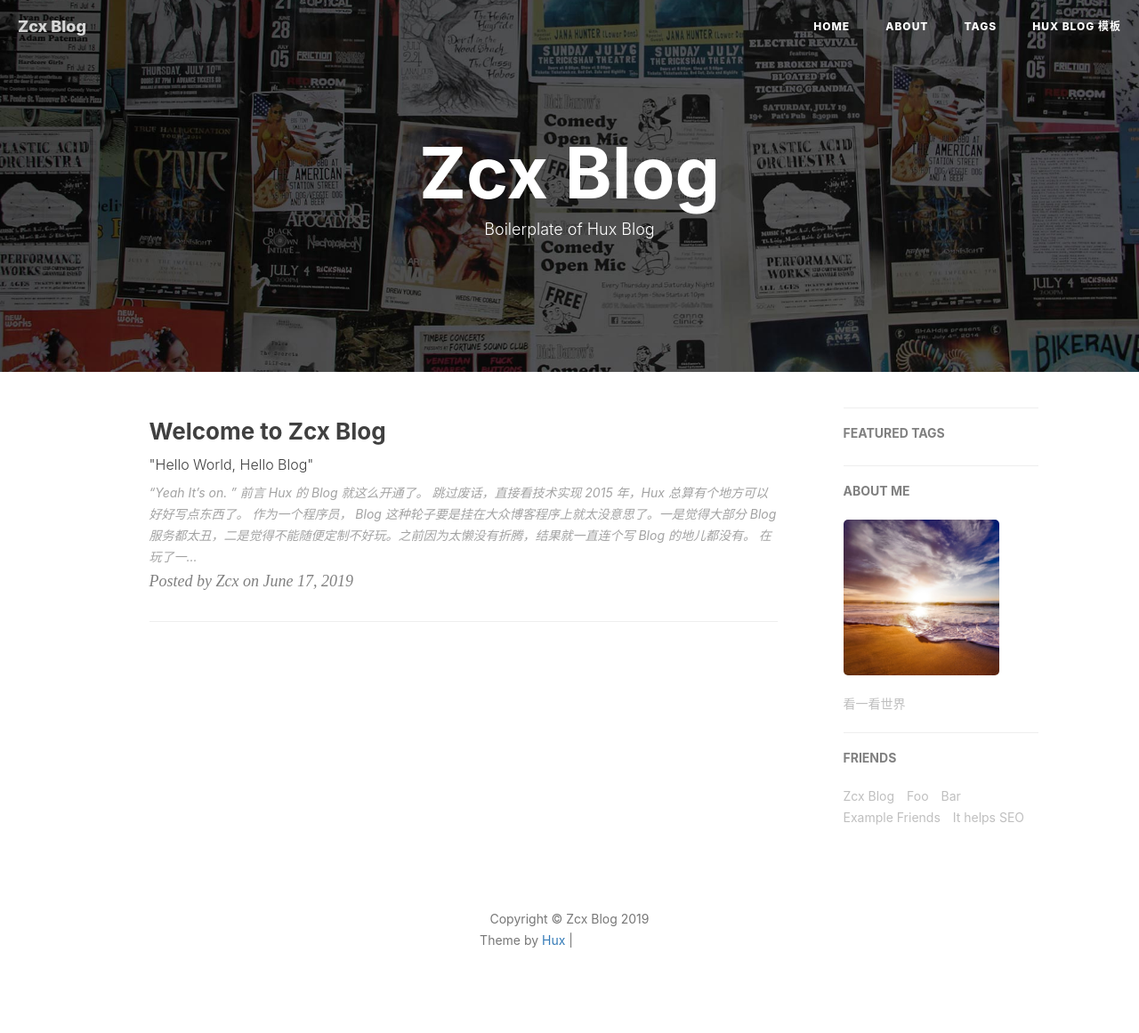
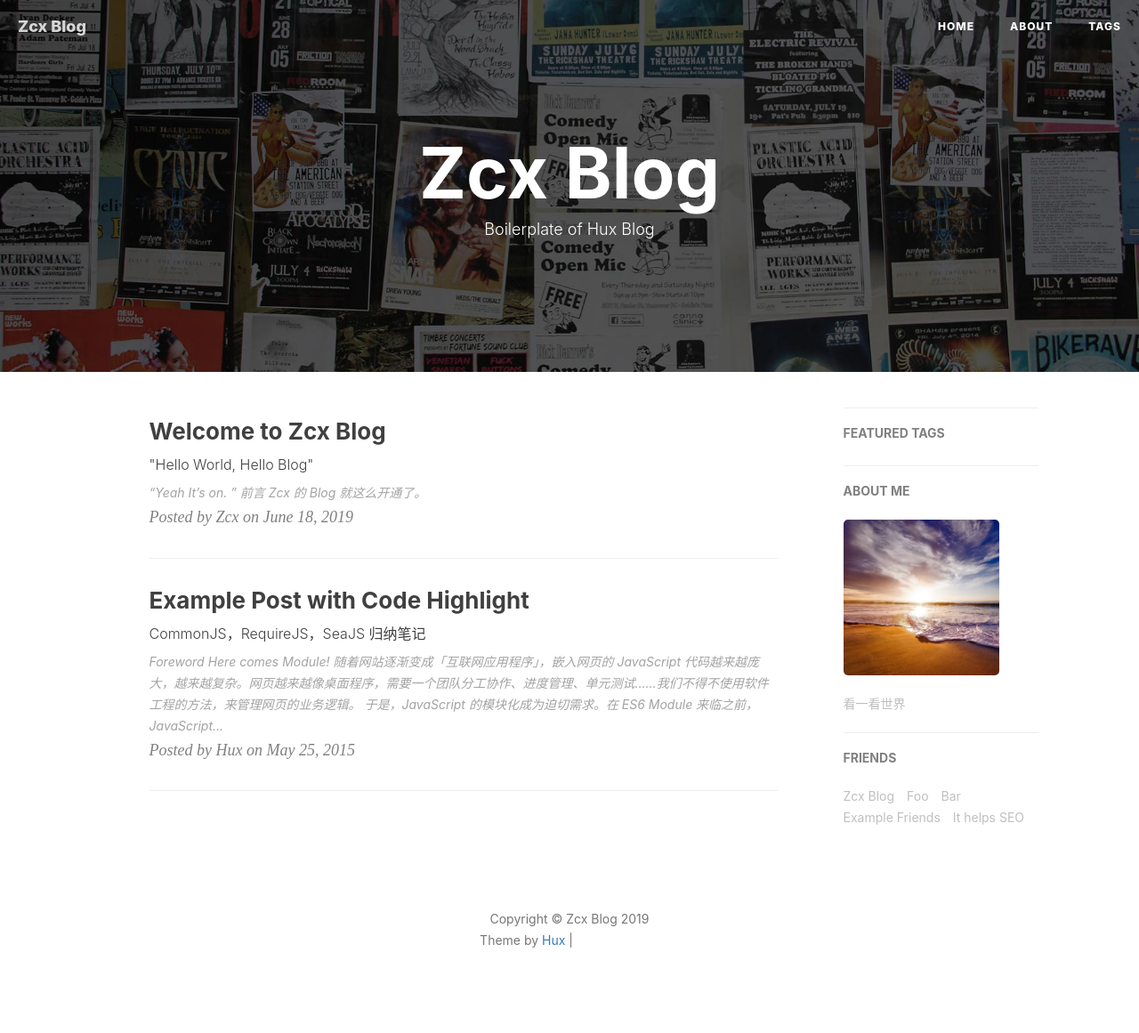
Before and after one commit to ChaoxuZhong/ChaoxuZhong.github.io, a Jekyll site: the page built from index.html, in a window 1280 px wide. Shown: the whole page at 89% size. Built offline with Jekyll 4.4.1, drawn with Linux system fonts in a browser that asks for light colours; nearby versions of some CDN libraries; the list of posts is cut into pages by our own code; comment, search, counter and statistics services are not loaded; part of the change alters nothing that is shown; grey boxes are pictures that could not be loaded.

````diff
--- a/_config.yml
+++ b/_config.yml
@@ -6,7 +6,7 @@ email: chaoxuzhong.me@gmail.com
 description: "Zcx Blog"
 keyword: ""
 url: ""              # your host, for absolute URL
-baseurl: "/zcxblog"         # for example, '/blog' if your blog hosted on 'host/blog'
+baseurl: "/"         # for example, '/blog' if your blog hosted on 'host/blog'
 
 
 
--- /dev/null
+++ b/_posts/2015-05-25-js-module-loader.markdown
@@ -0,0 +1,320 @@
+---
+layout:     post
+title:      "Example Post with Code Highlight"
+subtitle:   "CommonJS，RequireJS，SeaJS 归纳笔记"
+date:       2015-05-25
+author:     "Hux"
+header-img: "img/post-bg-js-module.jpg"
+tags:
+    - 前端开发
+    - JavaScript
+---
+
+
+
+## Foreword
+
+> Here comes Module!
+
+随着网站逐渐变成「互联网应用程序」，嵌入网页的 JavaScript 代码越来越庞大，越来越复杂。网页越来越像桌面程序，需要一个团队分工协作、进度管理、单元测试……我们不得不使用软件工程的方法，来管理网页的业务逻辑。
+
+于是，JavaScript 的模块化成为迫切需求。在 ES6 Module 来临之前，JavaScript 社区提供了强大支持，尝试在现有的运行环境下，实现模块的效果。
+
+
+---
+
+## Catalog
+
+
+1.  [CommonJS & Node](#commonjs--node)
+3.  [History](#history)
+4.  [RequireJS & AMD](#requirejs--amd)
+5.  [SeaJS & CMD](#seajs--cmd)
+6.  [AMD vs CMD](#amd-vs-cmd)
+7.  [WebPack](#webpack)
+
+
+
+## CommonJS & Node
+
+> Javascript: not just for browsers any more! —— CommonJS Slogen
+
+前端模块化的事实标准之一，2009 年 8 月，[CommonJS](http://wiki.commonjs.org/wiki/CommonJS) 诞生。
+
+CommonJS 本质上只是一套规范（API 定义），而 Node.js 采用并实现了部分规范，CommonJS Module 的写法也因此广泛流行。
+
+
+让我们看看 Node 中的实现：
+
+```js
+// 由于 Node 原生支持模块的作用域，并不需要额外的 wrapper
+// "as though the module was wrapped in a function"
+
+var a = require('./a')  // 加载模块（同步加载）
+a.doSomething()         // 等上一句执行完才会执行
+
+exports.b = function(){ // 暴露 b 函数接口
+  // do something
+}
+```
+
+`exports`是一个内置对象，就像`require`是一个内置加载函数一样。如果你希望直接赋值一个完整的对象或者构造函数，覆写`module.exports`就可以了。
+
+CommonJS 前身叫 ServerJS ，**后来希望能更加 COMMON，成为通吃各种环境的模块规范，改名为 CommonJS** 。CommonJS 最初只专注于 Server-side 而非浏览器环境，因此它采用了同步加载的机制，这对服务器环境（硬盘 I/O 速度）不是问题，而对浏览器环境（网速）来说并不合适。
+
+
+因此，各种适用于浏览器环境的模块框架与标准逐个诞生，他们的共同点是：
+
+* 采用异步加载（预先加载所有依赖的模块后回调执行，符合浏览器的网络环境）
+* 虽然代码风格不同，但其实都可以看作 CommonJS Modules 语法的变体。
+* 都在向着 **COMMON** 的方向进化：**兼容不同风格，兼容浏览器和服务器两种环境**
+
+本文接下来要讨论的典例是：
+
+* RequireJS & AMD（异步加载，预执行，依赖前置。默认推荐 AMD 写法）
+* SeaJS & CMD（异步加载，懒执行，依赖就近，默认推荐 CommonJS 写法）
+
+
+
+
+
+## History
+
+<!--<h2 id="history"> History </h2>-->
+
+> 此段落参考自玉伯的 [前端模块化开发那点历史](https://github.com/seajs/seajs/issues/588)
+
+09-10 年间，CommonJS（那时还叫 ServerJS） 社区推出 [Modules/1.0](http://wiki.commonjs.org/wiki/Modules) 规范，并且在 Node.js 等环境下取得了很不错的实践。
+
+09年下半年这帮充满干劲的小伙子们想把 ServerJS 的成功经验进一步推广到浏览器端，于是将社区改名叫 CommonJS，同时激烈争论 Modules 的下一版规范。分歧和冲突由此诞生，逐步形成了三大流派：
+
+
+1. **Modules/1.x** 流派。这个观点觉得 1.x 规范已经够用，只要移植到浏览器端就好。要做的是新增 [Modules/Transport](http://wiki.commonjs.org/wiki/Modules/Transport) 规范，即在浏览器上运行前，先通过转换工具将模块转换为符合 Transport 规范的代码。主流代表是服务端的开发人员。现在值得关注的有两个实现：越来越火的 component 和走在前沿的 es6 module transpiler。
+2. **Modules/Async** 流派。这个观点觉得浏览器有自身的特征，不应该直接用 Modules/1.x 规范。这个观点下的典型代表是 [AMD](http://wiki.commonjs.org/wiki/Modules/AsynchronousDefinition) 规范及其实现 [RequireJS](http://requirejs.org/)。这个稍后再细说。
+3. **Modules/2.0** 流派。这个观点觉得浏览器有自身的特征，不应该直接用 Modules/1.x 规范，但应该尽可能与 Modules/1.x 规范保持一致。这个观点下的典型代表是 BravoJS 和 FlyScript 的作者。BravoJS 作者对 CommonJS 的社区的贡献很大，这份 Modules/2.0-draft 规范花了很多心思。FlyScript 的作者提出了 Modules/Wrappings 规范，这规范是 CMD 规范的前身。可惜的是 BravoJS 太学院派，FlyScript 后来做了自我阉割，将整个网站（flyscript.org）下线了。这个观点在本文中的典型代表就是 SeaJS 和 CMD 了
+
+
+补一嘴：阿里 KISSY 的 KMD 其实跟 AMD 非常类似，只是用 `add`和`use` 两个源自于 YUI Modules 的函数名替换了 `define` 和 `require` ，但其原理更接近 RequireJS ，与 YUI Modules 的 `Y` 沙箱 Attach 机制并不相同
+
+
+## RequireJS & AMD
+
+[AMD (Async Module Definition)](http://wiki.commonjs.org/wiki/Modules/AsynchronousDefinition) 是 RequireJS 在推广过程中对模块定义的规范化产出。
+
+> RequireJS is a JavaScript file and module loader. It is optimized for in-browser use, but it can be used in other JavaScript environments
+
+RequireJS 主要解决的还是 CommonJS 同步加载脚本不适合浏览器 这个问题：
+
+```js
+//CommonJS
+
+var Employee = require("types/Employee");
+
+function Programmer (){
+    //do something
+}
+
+Programmer.prototype = new Employee();
+
+//如果 require call 是异步的，那么肯定 error
+//因为在执行这句前 Employee 模块肯定来不及加载进来
+```
+> As the comment indicates above, if require() is async, this code will not work. However, loading scripts synchronously in the browser kills performance. So, what to do?
+
+所以我们需要 **Function Wrapping** 来获取依赖并且提前通过 script tag 提前加载进来
+
+
+```js
+//AMD Wrapper
+
+define(
+    [types/Employee],    //依赖
+    function(Employee){  //这个回调会在所有依赖都被加载后才执行
+
+        function Programmer(){
+            //do something
+        };
+
+        Programmer.prototype = new Employee();
+        return Programmer;  //return Constructor
+    }
+)
+```
+
+当依赖模块非常多时，这种**依赖前置**的写法会显得有点奇怪，所以 AMD 给了一个语法糖， **simplified CommonJS wrapping**，借鉴了 CommonJS 的 require 就近风格，也更方便对 CommonJS 模块的兼容：
+
+```js
+define(function (require) {
+    var dependency1 = require('dependency1'),
+        dependency2 = require('dependency2');
+
+    return function () {};
+});
+```
+The AMD loader will parse out the `require('')` calls by using `Function.prototype.toString()`, then internally convert the above define call into this:
+
+```js
+define(['require', 'dependency1', 'dependency2'], function (require) {
+    var dependency1 = require('dependency1'),
+        dependency2 = require('dependency2');
+
+    return function () {};
+});
+```
+
+出于`Function.prototype.toString()`兼容性和性能的考虑，最好的做法还是做一次 **optimized build**
+
+
+
+AMD 和 CommonJS 的核心争议如下：
+
+### 1. **执行时机**
+
+Modules/1.0:
+
+```js
+var a = require("./a") // 执行到此时，a.js 才同步下载并执行
+```
+
+AMD: （使用 require 的语法糖时）
+
+```js
+define(["require"],function(require)){
+    // 在这里，a.js 已经下载并且执行好了
+    // 使用 require() 并不是 AMD 的推荐写法
+    var a = require("./a") // 此处仅仅是取模块 a 的 exports
+})
+```
+
+AMD 里提前下载 a.js 是出于对浏览器环境的考虑，只能采取异步下载，这个社区都认可（Sea.js 也是这么做的）
+
+但是 AMD 的执行是 Early Executing，而 Modules/1.0 是第一次 require 时才执行。这个差异很多人不能接受，包括持 Modules/2.0 观点的人也不能接受。
+
+### 2. **书写风格**
+
+AMD 推荐的风格并不使用`require`，而是通过参数传入，破坏了**依赖就近**：
+
+```js
+define(["a", "b", "c"],function(a, b, c){
+    // 提前申明了并初始化了所有模块
+
+    true || b.foo(); //即便根本没用到模块 b，但 b 还是提前执行了。
+})
+```
+
+不过，在笔者看来，风格喜好因人而异，主要还是**预执行**和**懒执行**的差异。
+
+另外，require 2.0 也开始思考异步处理**软依赖**（区别于一定需要的**硬依赖**）的问题，提出了这样的方案：
+
+```js
+// 函数体内：
+if(status){
+    async(['a'],function(a){
+        a.doSomething()
+    })
+}
+```
+
+## SeaJS & CMD
+
+CMD (Common Module Definition) 是 [SeaJS](http://seajs.org/docs/) 在推广过程中对模块定义的规范化产出，是 Modules/2.0 流派的支持者，因此 SeaJS 的模块写法尽可能与 Modules/1.x 规范保持一致。
+
+不过目前国外的该流派都死得差不多了，RequireJS 目前成为浏览器端模块的事实标准，国内最有名气的就是玉伯的 Sea.js ，不过对国际的推广力度不够。
+
+* CMD Specification
+    * [English (CMDJS-repo)](https://github.com/cmdjs/specification/blob/master/draft/module.md)
+    * [Chinese (SeaJS-repo)](https://github.com/seajs/seajs/issues/242)
+
+
+CMD 主要有 define, factory, require, export 这么几个东西
+
+ * define `define(id?, deps?, factory)`
+ * factory `factory(require, exports, module)`
+ * require `require(id)`
+ * exports `Object`
+
+
+CMD 推荐的 Code Style 是使用 CommonJS 风格的 `require`：
+
+* 这个 require 实际上是一个全局函数，用于加载模块，这里实际就是传入而已
+
+```js
+define(function(require, exports) {
+
+    // 获取模块 a 的接口
+    var a = require('./a');
+    // 调用模块 a 的方法
+    a.doSomething();
+
+    // 对外提供 foo 属性
+    exports.foo = 'bar';
+    // 对外提供 doSomething 方法
+    exports.doSomething = function() {};
+
+});
+```
+
+但是你也可以使用 AMD 风格，或者使用 return 来进行模块暴露
+
+```js
+define('hello', ['jquery'], function(require, exports, module) {
+
+    // 模块代码...
+
+    // 直接通过 return 暴露接口
+    return {
+        foo: 'bar',
+        doSomething: function() {}
+    };
+
+});
+```
+
+
+
+Sea.js 借鉴了 RequireJS 的不少东西，比如将 FlyScript 中的 module.declare 改名为 define 等。Sea.js 更多地来自 Modules/2.0 的观点，但尽可能去掉了学院派的东西，加入了不少实战派的理念。
+
+
+
+## AMD vs CMD
+
+**虽然两者目前都兼容各种风格，但其底层原理并不相同，从其分别推荐的写法就可以看出两者背后原理的不同：**
+
+1. 对于依赖的模块，AMD 是**提前执行**，CMD 是**懒执行**。（都是先加载）
+*  CMD 推崇**依赖就近**，AMD 推崇**依赖前置**。
+
+看代码：
+
+```js
+// AMD 默认推荐
+
+define(['./a', './b'], function(a, b) {  // 依赖前置，提前执行
+
+    a.doSomething()
+    b.doSomething()
+
+})
+
+```
+
+```js
+// CMD
+
+define(function(require, exports, module) {
+
+    var a = require('./a')
+    a.doSomething()
+
+    var b = require('./b') // 依赖就近，延迟执行
+    b.doSomething()
+})
+```
+
+
+
+
+
+
+## WebPack
+
+> working...
--- a/_posts/2019-06-17-hello.markdown
+++ /dev/null
@@ -1,79 +0,0 @@
----
-layout:     post
-title:      "Welcome to Zcx Blog"
-subtitle:   " \"Hello World, Hello Blog\""
-date:       2019-06-17 22:23:00
-author:     "Zcx"
-header-img: "img/post-bg-2015.jpg"
-tags:
-    - 生活
----
-
-> “Yeah It's on. ”
-
-
-## 前言
-
-Hux 的 Blog 就这么开通了。
-
-[跳过废话，直接看技术实现 ](#build)
-
-
-
-2015 年，Hux 总算有个地方可以好好写点东西了。
-
-
-作为一个程序员， Blog 这种轮子要是挂在大众博客程序上就太没意思了。一是觉得大部分 Blog 服务都太丑，二是觉得不能随便定制不好玩。之前因为太懒没有折腾，结果就一直连个写 Blog 的地儿都没有。
-
-在玩了一段时间知乎之后，答题的快感又激起了我开博客的冲动。之前的[个人网站](http://huangxuan.me/portfolio)是作品集形式的（现在集成进来了），并不适合用来写博文，一不做二不休，花一天搞一个吧！
-
-
-<p id = "build"></p>
----
-
-## 正文
-
-接下来说说搭建这个博客的技术细节。
-
-正好之前就有关注过 [GitHub Pages](https://pages.github.com/) + [Jekyll](http://jekyllrb.com/) 快速 Building Blog 的技术方案，非常轻松时尚。
-
-其优点非常明显：
-
-* **Markdown** 带来的优雅写作体验
-* 非常熟悉的 Git workflow ，**Git Commit 即 Blog Post**
-* 利用 GitHub Pages 的域名和免费无限空间，不用自己折腾主机
-	* 如果需要自定义域名，也只需要简单改改 DNS 加个 CNAME 就好了
-* Jekyll 的自定制非常容易，基本就是个模版引擎
-
-
-本来觉得最大的缺点可能是 GitHub 在国内访问起来太慢，所以第二天一起床就到 GitCafe(Chinese GitHub Copy) 迁移了一个[镜像](http://huxpro.gitcafe.io)出来，结果还是巨慢。
-
-哥哥可是个前端好嘛！ 果断开 Chrome DevTool 查了下网络请求，原来是 **pending 在了 Google Fonts** 上，页面渲染一直被阻塞到请求超时为止，难怪这么慢。
-忍痛割爱，只好把 Web Fonts 去了（反正超时看到的也只能是 fallback ），果然一下就正常了，而且 GitHub 和 GitCafe 对比并没有感受到明显的速度差异，虽然 github 的 ping 值明显要高一些，达到了 300ms，于是用 DNSPOD 优化了一下速度。
-
-
-
----
-
-配置的过程中也没遇到什么坑，基本就是 Git 的流程，相当顺手
-
-大的 Jekyll 主题上直接 fork 了 Clean Blog（这个主题也相当有名，就不多赘述了。唯一的缺点大概就是没有标签支持，于是我给它补上了。）
-
-本地调试环境需要 `gem install jekyll`，结果 rubygem 的源居然被墙了……后来手动改成了我大淘宝的镜像源才成功
-
-Theme 的 CSS 是基于 Bootstrap 定制的，看得不爽的地方直接在 Less 里改就好了（平时更习惯 SCSS 些），**不过其实我一直觉得 Bootstrap 在移动端的体验做得相当一般，比我在淘宝参与的团队 CSS 框架差多了……**所以为了体验，也补了不少 CSS 进去
-
-最后就进入了耗时反而最长的**做图、写字**阶段，也算是进入了**写博客**的正轨，因为是类似 Hack Day 的方式去搭这个站的，所以折腾折腾着大半夜就过去了。
-
-第二天考虑中文字体的渲染，fork 了 [Type is Beautiful](http://www.typeisbeautiful.com/) 的 `font` CSS，调整了字号，适配了 Win 的渣渲染，中英文混排效果好多了。
-
-
-## 后记
-
-回顾这个博客的诞生，纯粹是出于个人兴趣。在知乎相关问题上回答并获得一定的 star 后，我决定把这个博客主题当作一个小小的开源项目来维护。
-
-在经历 v1.0 - v1.5 的蜕变后，这个博客主题愈发完整，不但增加了诸多 UI 层的优化（opinionated）；在代码层面，更加丰富的配置项也使得这个主题拥有了更好的灵活性与可拓展性。而作为一个开源项目，我也积极的为其完善文档与解决 issue。
-
-如果你恰好逛到了这里，希望你也能喜欢这个博客主题。
-
-—— Hux 后记于 2015.10
--- /dev/null
+++ b/_posts/2019-06-18-hello.markdown
@@ -0,0 +1,18 @@
+---
+layout:     post
+title:      "Welcome to Zcx Blog"
+subtitle:   " \"Hello World, Hello Blog\""
+date:       2019-06-18 22:23:00
+author:     "Zcx"
+header-img: "img/post-bg-2015.jpg"
+tags:
+    - 生活
+---
+
+> “Yeah It's on. ”
+
+
+## 前言
+
+
+Zcx 的 Blog 就这么开通了。
````
Also changed, not shown: README.zh.md (deleted, +0 -231 lines), README.md.
